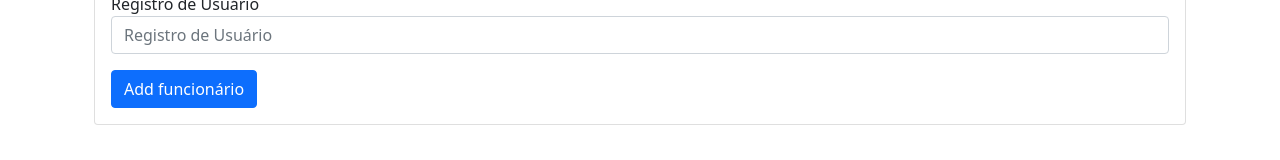
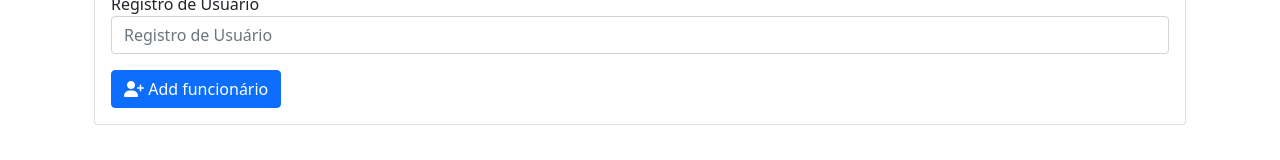
Before and after one commit to lucaslmota/CRUD-Node.js-Vue.js-PostGreSQL, a Vue app in the folder front/: page / in a window 1280 px wide. Shown: the part 500-660 px from the top of the page. Built offline with nearby package versions, Linux system fonts and the light colour scheme; what vue-sweetalert2 would draw is missing.

Commit message:
colocando icone no botao

```diff
--- a/front/public/index.html
+++ b/front/public/index.html
@@ -6,6 +6,7 @@
     <meta name="viewport" content="width=device-width,initial-scale=1.0">
     <link rel="icon" href="<%= BASE_URL %>favicon.ico">
     <title><%= htmlWebpackPlugin.options.title %></title>
+    <script src="https://kit.fontawesome.com/879229ed8e.js" crossorigin="anonymous"></script>
   </head>
   <body>
     <noscript>
--- a/front/src/components/create-employee/CreateEmployeeComponent.vue
+++ b/front/src/components/create-employee/CreateEmployeeComponent.vue
@@ -124,7 +124,7 @@
           <!-- FIM DO BLOCO: Registro de Usuário -->
           <div>
             <button class="btn btn-primary" type="submit">
-              Add funcionário
+              <i class="fas fa-user-plus"></i> Add funcionário
             </button>
           </div>
         </form>
```
